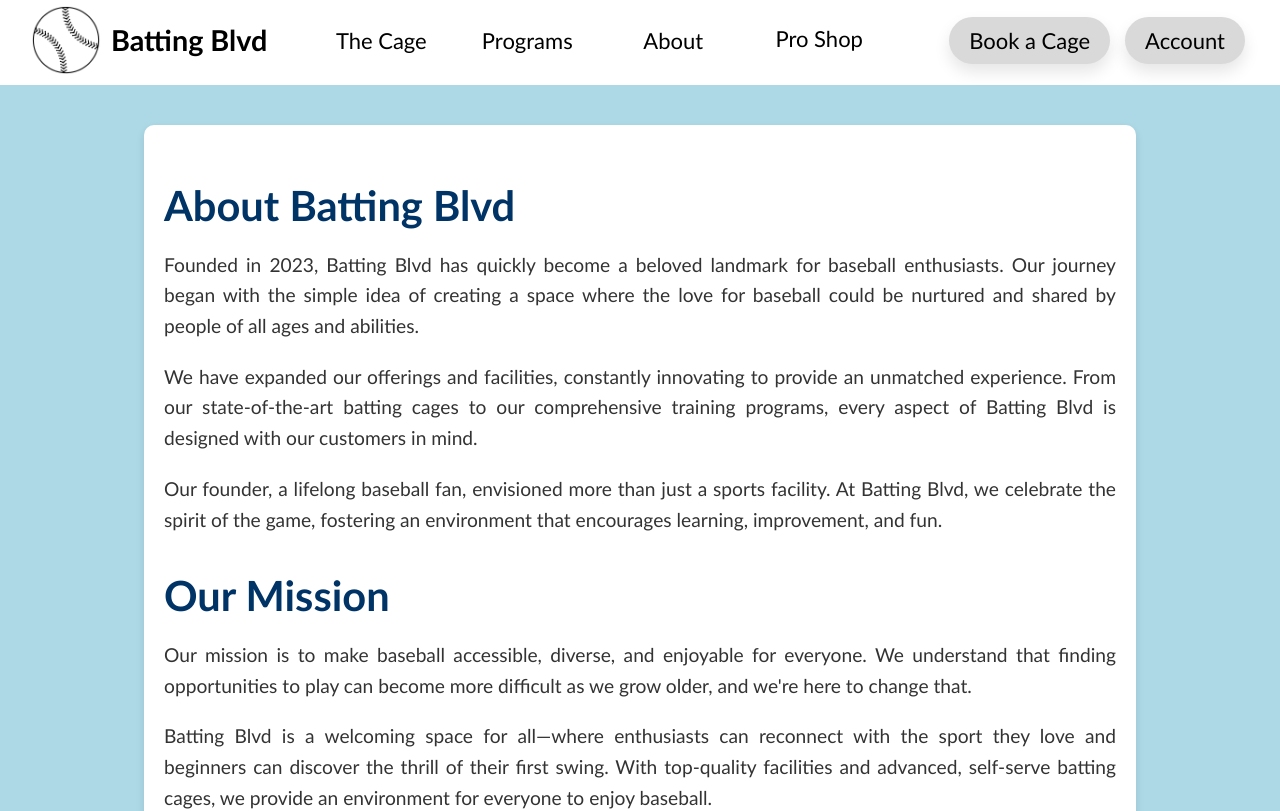
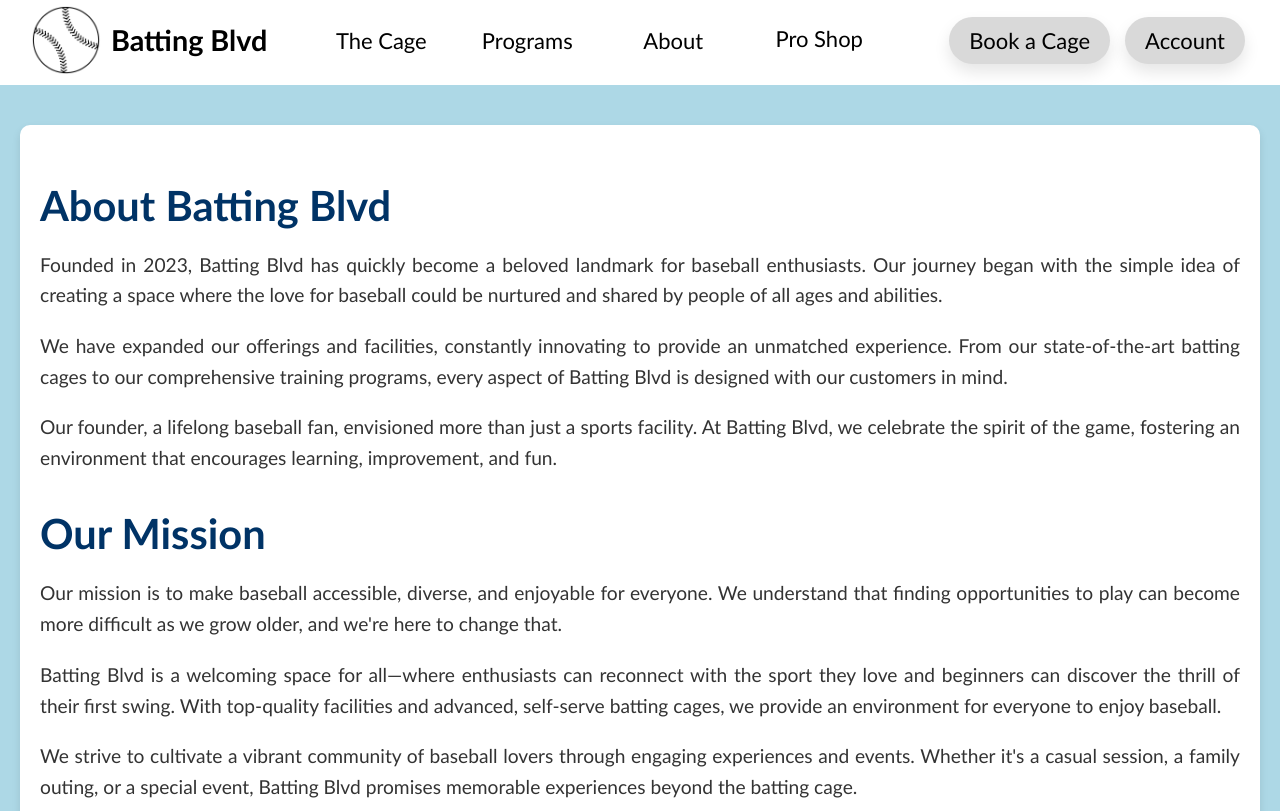
Before and after one commit to cmartinez131/batting-cage-business-website, a React (Create React App) app: page /about in a window 1280 px wide. Shown: the top 811 px of the page. Built offline with nearby package versions, Linux system fonts and the light colour scheme; no server answers.

Commit message:
condense about and mission pages into one page

```diff
--- a/src/components/Navbar.js
+++ b/src/components/Navbar.js
@@ -47,12 +47,9 @@ const Navbar = ({ user }) => {
                         <Link className='navLink' to="/how-it-works" onClick={handleNavLinkClick}>How It Works</Link>
                         <Link className='navLink' to="/locations" onClick={handleNavLinkClick}>Locations</Link>
                         <Link className='navLink' to="/faq" onClick={handleNavLinkClick}>FAQs</Link>
-                        {/* need to add a route and page for faqs. use pingpod for inspiration */}
-
                     </div>
                 </div>
 
-                {/* Similar modifications for other dropdowns */}
                 <div className={`dropdown ${activeDropdown === 'adults' ? 'active' : ''}`}>
                     <button className="dropbtn" onClick={() => toggleDropdown('adults')}>Programs</button>
                     <div className="dropdown-content">
@@ -78,8 +75,7 @@ const Navbar = ({ user }) => {
                 <div className={`dropdown ${activeDropdown === 'about' ? 'active' : ''}`}>
                     <button className="dropbtn" onClick={() => toggleDropdown('about')}>About</button>
                     <div className="dropdown-content">
-                        <Link className='navLink' to="/about" onClick={handleNavLinkClick}>About</Link>
-                        <Link className='navLink' to="/mission" onClick={handleNavLinkClick}>Our Mission</Link>
+                        <Link className='navLink' to="/about" onClick={handleNavLinkClick}>About Us</Link>
                         <Link className='navLink' to="/faq" onClick={handleNavLinkClick}>FAQs</Link>
                         <Link className='navLink' to="/blog" onClick={handleNavLinkClick}>Blog</Link>
                     </div>
--- a/src/pages/About.css
+++ b/src/pages/About.css
@@ -35,7 +35,6 @@
     margin: 20px auto;
     box-shadow: 0 4px 8px rgba(0, 0, 0, 0.1);
     border-radius: 10px;
-    width: 80%;
 }
 
 .about-mission-content h2 {
```
